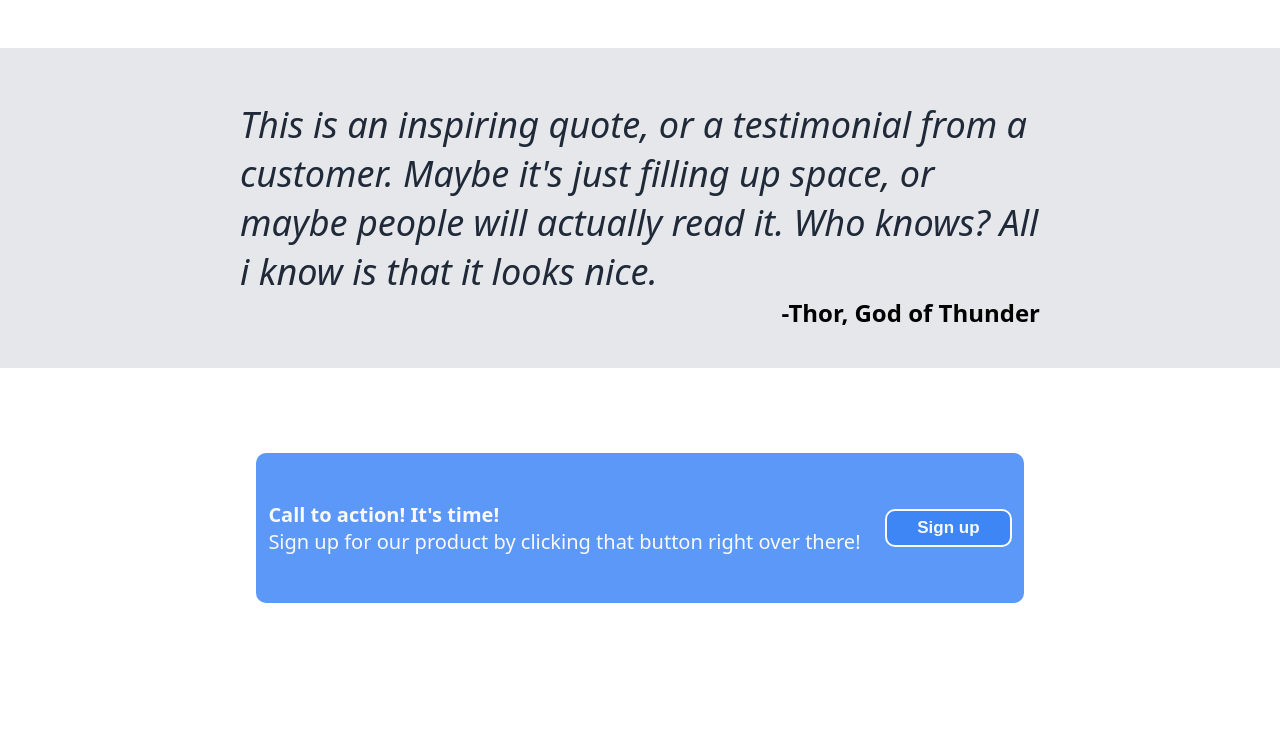
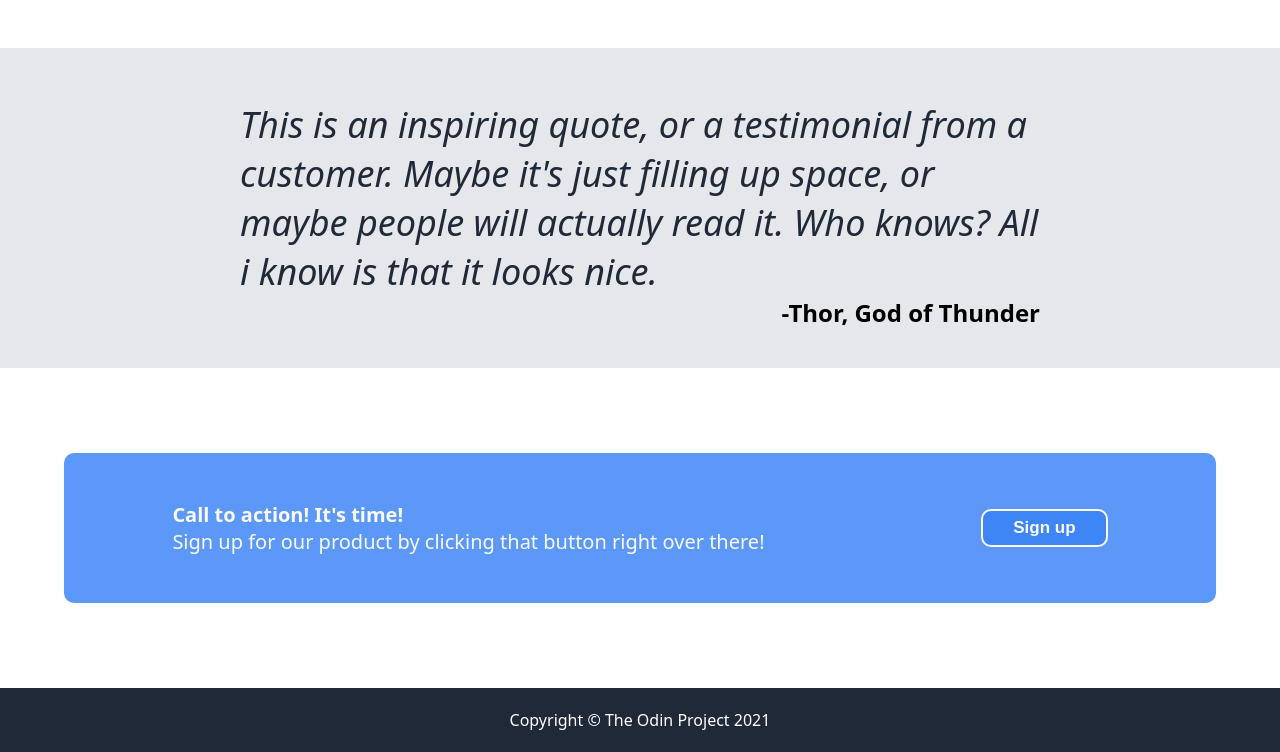
Before and after one commit to MarwanWebs/Odin-Landing-Page, a plain HTML site: page index.html in a window 1280 px wide. Shown: the part 837-1589 px from the top of the page. Before the commit the page ends 1525 px from the top, so only its background shows below. Drawn offline with Linux system fonts and the light colour scheme.

Commit message:
finished the footer, FINISHED THE PROJECT!

```diff
--- a/css/css.css
+++ b/css/css.css
@@ -139,7 +139,7 @@ nav{
     justify-content: center;
 }
 #contact #contact-info{
-    width: 60%;
+    width: 1152px    ;
     background-color: #3881f6d0;
     height: 150px;
     display: flex;
@@ -163,3 +163,11 @@ nav{
     font-size: 17px;
     border: 2px solid  #F9FAF8;
 }
+footer{
+    display: flex;
+    justify-content: center;
+    align-items: center;
+    background-color: #1F2937   ;
+    color: white;
+    height: 8vh;
+}
--- a/index.html
+++ b/index.html
@@ -72,5 +72,8 @@
             </div>
         </div>
     </section>
+    <footer>
+        <p>Copyright &#169; The Odin Project 2021</p>
+    </footer>
 </body>
 </html>
```
